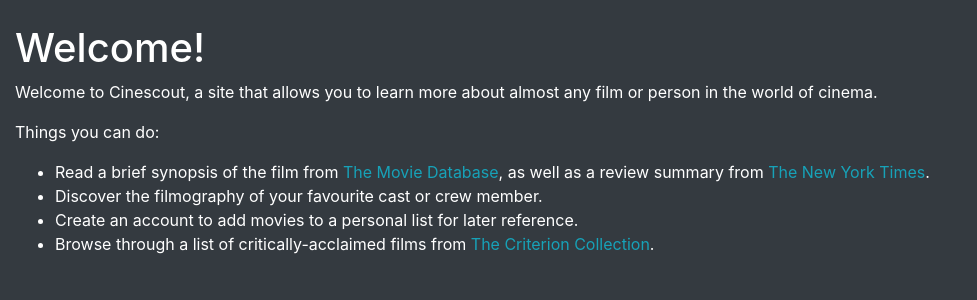
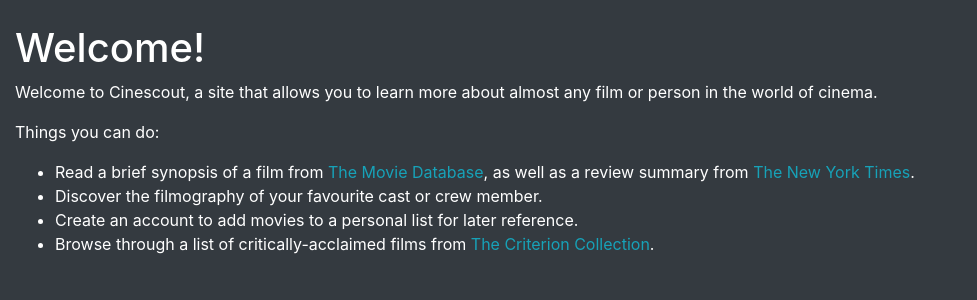
Before and after one commit to dunnesquared/cinescout, a Flask app: page / in a window 1280 px wide. Shown: the part 57-357 px from the top of the page, without its empty margins (0-977 px from the left). Run offline with Flask 2, Linux system fonts and the light colour scheme; some libraries are stand-ins or nearby versions.

Commit message:
Fix typos

```diff
--- a/cinescout/templates/index.html
+++ b/cinescout/templates/index.html
@@ -11,7 +11,7 @@
   <p>Things you can do:</p>
   <ul>
     <li>
-      Read a brief synopsis of the film from
+      Read a brief synopsis of a film from
       <a href="https://www.themoviedb.org/", target="_blank" class="text-info">The Movie Database</a>, as well as a review summary from
       <a href="https://nytimes.com" target="_blank" class="text-info">The New York Times</a>.
     </li>
```
